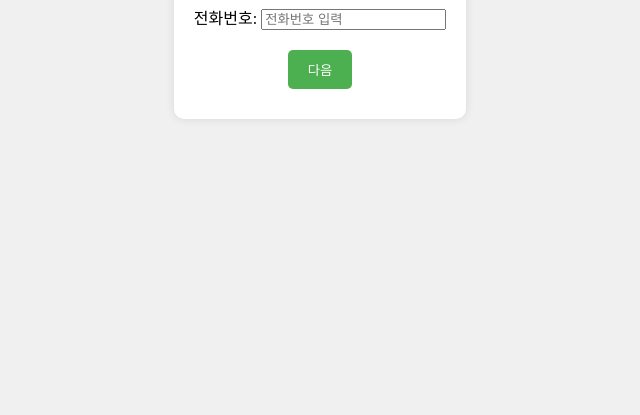
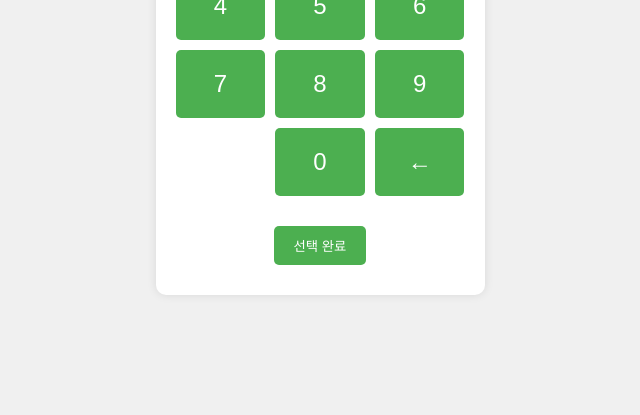
Before and after one commit to junang01/----, a plain HTML site: page kiosk_page/phone.html in a window 1280 px wide. Shown: the part 385-800 px from the top of the page, without its empty margins (320-960 px from the left). Drawn offline with Linux system fonts and the light colour scheme.

Commit message:
테이블, 전화번호 html 화면 구성 변경

```diff
--- a/kiosk_page/phone.html
+++ b/kiosk_page/phone.html
@@ -22,7 +22,16 @@
             text-align: center;
         }
         .input-field {
-            margin-bottom: 10px;
+            margin-bottom: 20px;
+            padding-right: 20px; /* 오른쪽 패딩 추가 */
+        }
+        .input-field input {
+            width: calc(100% - 20px); /* 패딩 고려한 너비 설정 */
+            padding: 10px;
+            font-size: 1.2em;
+            text-align: center;
+            border-radius: 5px;
+            border: 1px solid #ccc;
         }
         .btn {
             display: inline-block;
@@ -36,23 +45,118 @@
             cursor: pointer;
             border: none;
         }
+        .keypad {
+            display: grid;
+            grid-template-columns: repeat(3, 1fr);
+            gap: 10px;
+            margin-bottom: 20px;
+        }
+        .keypad button {
+            padding: 20px;
+            font-size: 1.5em;
+            background-color: #4CAF50;
+            color: white;
+            border: none;
+            border-radius: 5px;
+            cursor: pointer;
+            transition: background-color 0.3s;
+        }
+        .keypad button:hover {
+            background-color: #45a049;
+        }
+        .keypad .cancel {
+            grid-column: 3; /* 오른쪽에 위치 */
+            grid-row: 4; /* 세번째 행 */
+        }
+        .keypad .zero {
+            grid-column: 2; /* 중앙 하단에 위치 */
+            grid-row: 4; /* 세번째 행 */
+        }
     </style>
 </head>
 <body>
     <div class="container">
         <h2>전화번호 입력</h2>
         <div class="input-field">
-            <label for="phoneNumber">전화번호:</label>
-            <input type="text" id="phoneNumber" placeholder="전화번호 입력">
+            <!-- JavaScript를 사용하여 기본값 설정 -->
+            <input type="text" id="phoneNumber" readonly>
         </div>
-        <button class="btn" onclick="savePhoneNumberAndProceed()">다음</button>
+        <div class="keypad">
+            <!-- 숫자 패드 버튼 9개와 0 버튼 생성 -->
+            <button onclick="appendNumber(1)">1</button>
+            <button onclick="appendNumber(2)">2</button>
+            <button onclick="appendNumber(3)">3</button>
+            <button onclick="appendNumber(4)">4</button>
+            <button onclick="appendNumber(5)">5</button>
+            <button onclick="appendNumber(6)">6</button>
+            <button onclick="appendNumber(7)">7</button>
+            <button onclick="appendNumber(8)">8</button>
+            <button onclick="appendNumber(9)">9</button>
+            <button class="zero" onclick="appendNumber(0)">0</button>
+            <button class="cancel" onclick="cancelLastDigit()">←</button>
+        </div>
+        <button class="btn" onclick="savePhoneNumberAndProceed()">선택 완료</button>
     </div>
 
     <script>
+        // 페이지 로드 시 기본값으로 "010-" 설정
+        document.addEventListener('DOMContentLoaded', function() {
+            const phoneNumberField = document.getElementById('phoneNumber');
+            phoneNumberField.value = "010-";
+        });
+
+        function appendNumber(number) {
+            const phoneNumberField = document.getElementById('phoneNumber');
+            let currentNumber = phoneNumberField.value;
+
+            // 기본값인 "010-" 이 있는 경우, "-"을 제외하고 숫자를 추가
+            if (currentNumber === "010-") {
+                currentNumber += number;
+            } else {
+                // "-"을 제외한 숫자만 추출하여 저장
+                currentNumber = currentNumber.replace(/-/g, '') + number;
+            }
+
+            const formattedNumber = formatPhoneNumber(currentNumber);
+            phoneNumberField.value = formattedNumber;
+        }
+
+        function formatPhoneNumber(phoneNumber) {
+            if (!phoneNumber) return '';
+
+            // 정규식을 사용하여 전화번호 포맷팅
+            const regex = /^([0-9]{3})([0-9]{1,4})([0-9]{0,4})$/;
+            const match = phoneNumber.match(regex);
+
+            if (match) {
+                // "-" 추가하여 포맷팅된 전화번호 반환
+                return `${match[1]}-${match[2]}${match[3] ? `-${match[3]}` : ''}`;
+            } else {
+                return phoneNumber;
+            }
+        }
+
+        function cancelLastDigit() {
+            const phoneNumberField = document.getElementById('phoneNumber');
+            let currentNumber = phoneNumberField.value;
+
+            if (currentNumber.length > 4) { // 최소 010- 뒤에 한 자리 이상 남아있어야 함
+                currentNumber = currentNumber.slice(0, -1); // 마지막 한 글자 삭제
+                phoneNumberField.value = currentNumber;
+            }
+        }
+
         function savePhoneNumberAndProceed() {
-            const phoneNumber = document.getElementById('phoneNumber').value;
-            localStorage.setItem('phoneNumber', phoneNumber);
-            window.location.href = 'menu.html';
+            const phoneNumber = document.getElementById('phoneNumber').value.replace(/-/g, '');
+
+            // 전화번호 형식 체크 (010-1234-5678)
+            if (phoneNumber.length === 11) {
+                localStorage.setItem('phoneNumber', phoneNumber);
+                alert('전화번호가 저장되었습니다.');
+                window.location.href = 'menu.html';
+            } else {
+                alert('전화번호를 올바르게 입력해주세요.');
+            }
         }
     </script>
 </body>
```
Also changed, not shown: kiosk_page/selecttable.html (+57 -15 lines).
